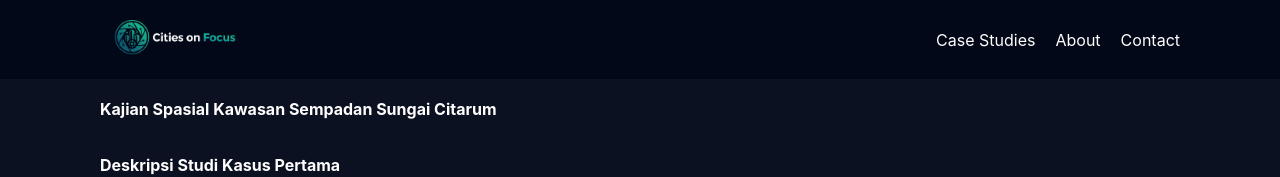
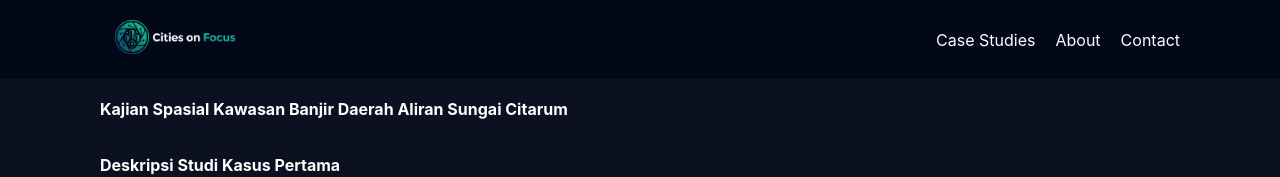
Before and after one commit to nawalsqwok/Cities-on-Focus, a website built with Vite: page case-studies/case-one/citarum.html in a window 1280 px wide. Shown: the top 177 px of the page. Built offline with nearby package versions, Linux system fonts and the light colour scheme; no server answers.

Commit message:
change title-map

```diff
--- a/case-studies/case-one/citarum.html
+++ b/case-studies/case-one/citarum.html
@@ -38,7 +38,7 @@
     </header>
 
     <main>
-        <h1 class="title-map">Kajian Spasial Kawasan Sempadan Sungai Citarum</h1>
+        <h1 class="title-map">Kajian Spasial Kawasan Banjir Daerah Aliran Sungai Citarum</h1>
         <h2 class="desc-map">Deskripsi Studi Kasus Pertama</h2>
 
         <div id="map"></div>
```
Also changed, not shown: data/batas_das_citarum.geojson (added), 1 other file.
